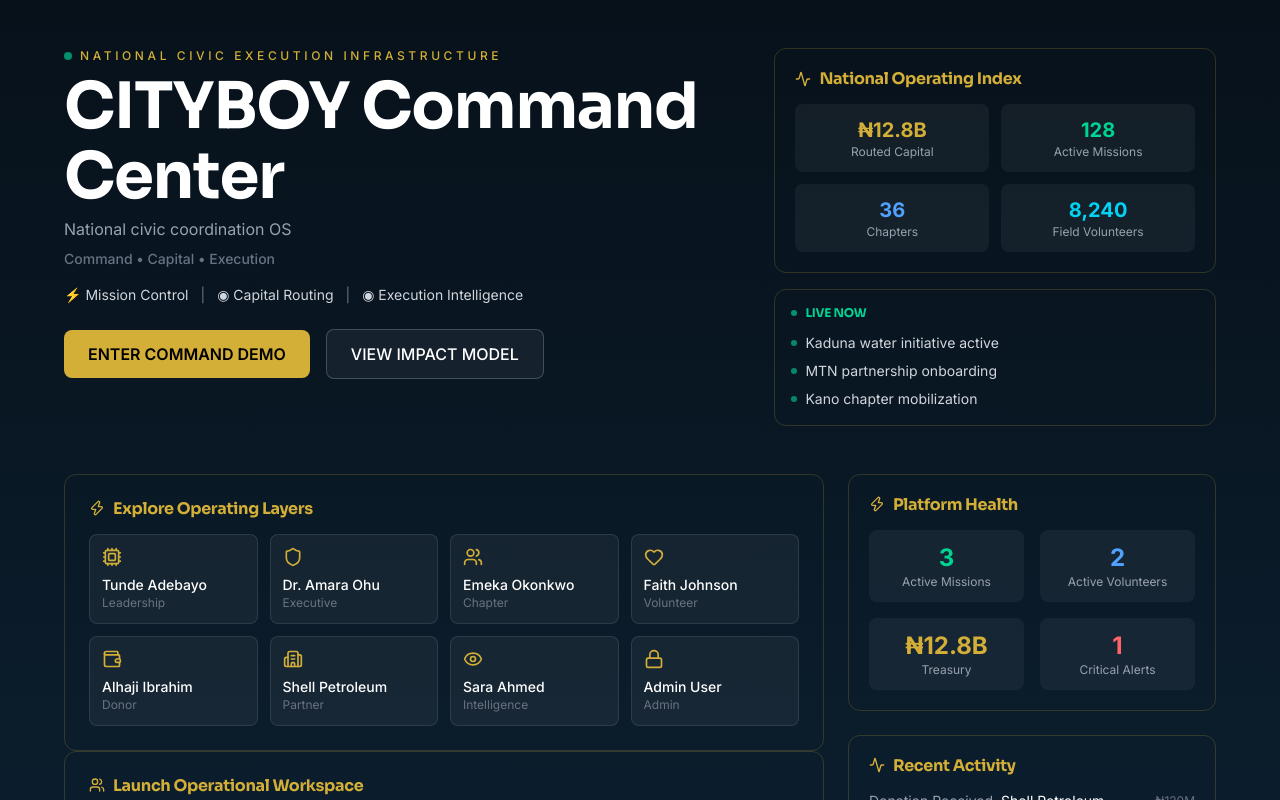
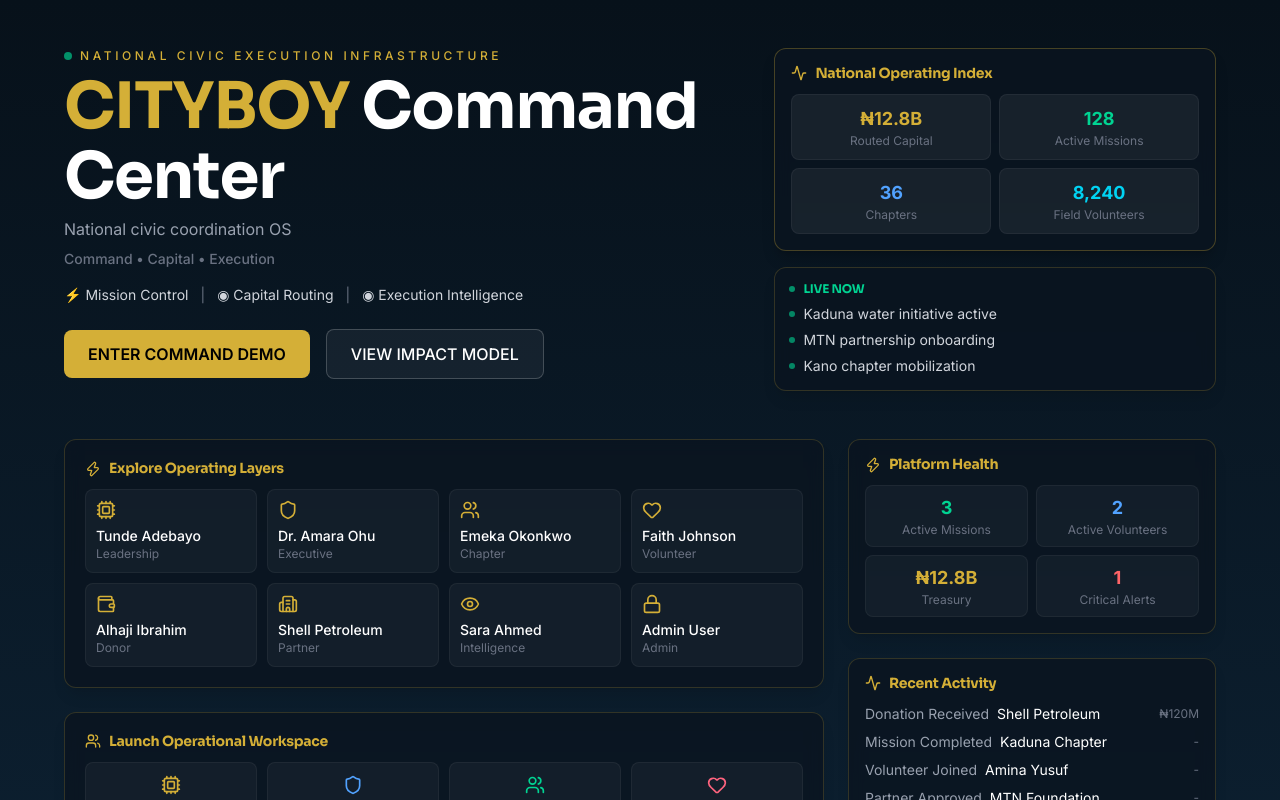
Before and after one commit to klmayua/cityboynew, a React (Vite) app: page /platform in a window 1280 px wide. Shown: the top 800 px of the page. Built offline with nearby package versions, Linux system fonts and the light colour scheme.

Commit message:
Phase Q: Premiumize Platform hero + card surfaces - executive command aesthetic

```diff
--- a/src/pages/platform/PlatformAccessHub.jsx
+++ b/src/pages/platform/PlatformAccessHub.jsx
@@ -40,27 +40,27 @@ function PlatformHealthCard() {
   const activeVolunteers = volunteers?.filter(v => v.status === 'active').length || 0
 
   return (
-    <div className="glass-dark rounded-xl p-5 border border-[#D4AF37]/20">
-      <h3 className="text-[#D4AF37] font-semibold mb-4 flex items-center gap-2">
+    <div className="bg-[#0A1520]/80 backdrop-blur-sm rounded-xl p-4 border border-[#D4AF37]/20 shadow-lg shadow-black/10">
+      <h3 className="text-[#D4AF37] font-semibold mb-3 flex items-center gap-2 text-sm">
         <Zap className="w-4 h-4" />
         Platform Health
       </h3>
-      <div className="grid grid-cols-2 gap-4">
-        <div className="text-center p-3 rounded-lg bg-white/5">
-          <div className="text-2xl font-bold text-emerald-400">{activeMissions}</div>
-          <div className="text-xs text-gray-400">Active Missions</div>
+      <div className="grid grid-cols-2 gap-2">
+        <div className="text-center p-2 rounded-lg bg-white/[0.04] border border-white/5">
+          <div className="text-lg font-bold text-emerald-400">{activeMissions}</div>
+          <div className="text-xs text-gray-500">Active Missions</div>
         </div>
-        <div className="text-center p-3 rounded-lg bg-white/5">
-          <div className="text-2xl font-bold text-blue-400">{activeVolunteers}</div>
-          <div className="text-xs text-gray-400">Active Volunteers</div>
+        <div className="text-center p-2 rounded-lg bg-white/[0.04] border border-white/5">
+          <div className="text-lg font-bold text-blue-400">{activeVolunteers}</div>
+          <div className="text-xs text-gray-500">Active Volunteers</div>
         </div>
-        <div className="text-center p-3 rounded-lg bg-white/5">
-          <div className="text-2xl font-bold text-[#D4AF37]">{treasury?.total || '₦0'}</div>
-          <div className="text-xs text-gray-400">Treasury</div>
+        <div className="text-center p-2 rounded-lg bg-white/[0.04] border border-white/5">
+          <div className="text-lg font-bold text-[#D4AF37]">{treasury?.total || '₦0'}</div>
+          <div className="text-xs text-gray-500">Treasury</div>
         </div>
-        <div className="text-center p-3 rounded-lg bg-white/5">
-          <div className={`text-2xl font-bold ${activeAlerts > 0 ? 'text-red-400' : 'text-emerald-400'}`}>{activeAlerts}</div>
-          <div className="text-xs text-gray-400">Critical Alerts</div>
+        <div className="text-center p-2 rounded-lg bg-white/[0.04] border border-white/5">
+          <div className={`text-lg font-bold ${activeAlerts > 0 ? 'text-red-400' : 'text-emerald-400'}`}>{activeAlerts}</div>
+          <div className="text-xs text-gray-500">Critical Alerts</div>
         </div>
       </div>
     </div>
@@ -75,12 +75,12 @@ function RecentActivityStrip() {
   const recent = activity.slice(0, 5)
 
   return (
-    <div className="glass-dark rounded-xl p-5 border border-[#D4AF37]/20">
-      <h3 className="text-[#D4AF37] font-semibold mb-4 flex items-center gap-2">
+    <div className="bg-[#0A1520]/80 backdrop-blur-sm rounded-xl p-4 border border-[#D4AF37]/20 shadow-lg shadow-black/10">
+      <h3 className="text-[#D4AF37] font-semibold mb-3 flex items-center gap-2 text-sm">
         <Activity className="w-4 h-4" />
         Recent Activity
       </h3>
-      <div className="space-y-3">
+      <div className="space-y-2">
         {recent.map(item => (
           <div key={item.id} className="flex items-center justify-between text-sm">
             <div className="flex items-center gap-2">
@@ -124,8 +124,8 @@ export default function PlatformAccessHub() {
                 <span className="w-2 h-2 rounded-full bg-emerald-400 animate-pulse"></span>
                 <span className="text-[#D4AF37] text-xs uppercase tracking-[0.3em] font-medium">National Civic Execution Infrastructure</span>
               </div>
-              <h1 className="font-h1 text-3xl md:text-4xl text-white mb-1 tracking-tight font-bold">
-                CITYBOY Command Center
+              <h1 className="font-h1 text-2xl md:text-3xl text-white mb-1 tracking-tight font-bold">
+                <span className="text-[#D4AF37]">CITYBOY</span> <span className="text-white">Command Center</span>
               </h1>
               <p className="text-base text-gray-400 mb-2">National civic coordination OS</p>
               <p className="text-sm text-gray-500 font-medium mb-4">Command • Capital • Execution</p>
@@ -147,37 +147,37 @@ export default function PlatformAccessHub() {
             </div>
 
             <div className="md:col-span-2">
-              <div className="glass-dark rounded-xl p-5 border border-[#D4AF37]/20 mb-4">
-                <h3 className="text-[#D4AF37] font-semibold mb-4 flex items-center gap-2">
+              <div className="bg-[#0A1520]/80 backdrop-blur-sm rounded-xl p-4 border border-[#D4AF37]/30 shadow-lg shadow-black/20 mb-4">
+                <h3 className="text-[#D4AF37] font-semibold mb-3 flex items-center gap-2 text-sm">
                   <Activity className="w-4 h-4" />
                   National Operating Index
                 </h3>
-                <div className="grid grid-cols-2 gap-3">
-                  <div className="text-center p-3 rounded-lg bg-white/5">
-                    <div className="text-xl font-bold text-[#D4AF37]">₦12.8B</div>
-                    <div className="text-xs text-gray-400">Routed Capital</div>
+                <div className="grid grid-cols-2 gap-2">
+                  <div className="text-center p-2.5 rounded-lg bg-white/[0.06] border border-white/5">
+                    <div className="text-lg font-bold text-[#D4AF37]">₦12.8B</div>
+                    <div className="text-xs text-gray-500">Routed Capital</div>
                   </div>
-                  <div className="text-center p-3 rounded-lg bg-white/5">
-                    <div className="text-xl font-bold text-emerald-400">128</div>
-                    <div className="text-xs text-gray-400">Active Missions</div>
+                  <div className="text-center p-2.5 rounded-lg bg-white/[0.06] border border-white/5">
+                    <div className="text-lg font-bold text-emerald-400">128</div>
+                    <div className="text-xs text-gray-500">Active Missions</div>
                   </div>
-                  <div className="text-center p-3 rounded-lg bg-white/5">
-                    <div className="text-xl font-bold text-blue-400">36</div>
-                    <div className="text-xs text-gray-400">Chapters</div>
+                  <div className="text-center p-2.5 rounded-lg bg-white/[0.06] border border-white/5">
+                    <div className="text-lg font-bold text-blue-400">36</div>
+                    <div className="text-xs text-gray-500">Chapters</div>
                   </div>
-                  <div className="text-center p-3 rounded-lg bg-white/5">
-                    <div className="text-xl font-bold text-cyan-400">8,240</div>
-                    <div className="text-xs text-gray-400">Field Volunteers</div>
+                  <div className="text-center p-2.5 rounded-lg bg-white/[0.06] border border-white/5">
+                    <div className="text-lg font-bold text-cyan-400">8,240</div>
+                    <div className="text-xs text-gray-500">Field Volunteers</div>
                   </div>
                 </div>
               </div>
 
-              <div className="glass-dark rounded-xl p-4 border border-[#D4AF37]/20">
-                <h4 className="text-emerald-400 text-xs uppercase tracking-wider mb-3 flex items-center gap-2">
+              <div className="bg-[#0A1520]/80 backdrop-blur-sm rounded-xl p-3.5 border border-[#D4AF37]/20 shadow-lg shadow-black/10">
+                <h4 className="text-emerald-400 text-xs uppercase tracking-wider mb-2 flex items-center gap-2">
                   <span className="w-1.5 h-1.5 rounded-full bg-emerald-400 animate-pulse"></span>
                   LIVE NOW
                 </h4>
-                <div className="space-y-2">
+                <div className="space-y-1.5">
                   <div className="flex items-center gap-2 text-sm text-gray-300">
                     <span className="w-1.5 h-1.5 rounded-full bg-emerald-400/60"></span>
                     Kaduna water initiative active
@@ -197,21 +197,21 @@ export default function PlatformAccessHub() {
 
 <div className="grid md:grid-cols-3 gap-6">
             <div className="md:col-span-2">
-              <div className="glass-dark rounded-xl p-6 border border-[#D4AF37]/20">
-                <h3 className="text-[#D4AF37] font-semibold mb-4 flex items-center gap-2">
+              <div className="bg-[#0A1520]/80 backdrop-blur-sm rounded-xl p-5 border border-[#D4AF37]/20 shadow-lg shadow-black/10 mb-6">
+                <h3 className="text-[#D4AF37] font-semibold mb-3 flex items-center gap-2 text-sm">
                   <Zap className="w-4 h-4" />
                   Explore Operating Layers
                 </h3>
-                <div className="grid grid-cols-2 md:grid-cols-4 gap-3">
+                <div className="grid grid-cols-2 md:grid-cols-4 gap-2.5">
                   {demoUsers.map(user => {
                     const RoleIcon = roles.find(r => r.id === user.role)?.icon || Cpu
                     return (
                       <button
                         key={user.email}
                         onClick={() => handleDemoLogin(user.email, user.role)}
-                        className="p-3 rounded-lg bg-white/5 hover:bg-white/10 border border-white/10 hover:border-[#D4AF37]/30 transition-all text-left"
+                        className="p-2.5 rounded-lg bg-white/[0.04] hover:bg-white/[0.08] border border-white/5 hover:border-[#D4AF37]/40 transition-all text-left"
                       >
-                        <RoleIcon className="w-5 h-5 text-[#D4AF37] mb-2" />
+                        <RoleIcon className="w-5 h-5 text-[#D4AF37] mb-1.5" />
                         <div className="text-white text-sm font-medium">{user.name}</div>
                         <div className="text-gray-500 text-xs capitalize">{user.role}</div>
                       </button>
@@ -220,21 +220,21 @@ export default function PlatformAccessHub() {
                 </div>
               </div>
 
-              <div className="glass-dark rounded-xl p-6 border border-[#D4AF37]/20">
-                <h3 className="text-[#D4AF37] font-semibold mb-4 flex items-center gap-2">
+              <div className="bg-[#0A1520]/80 backdrop-blur-sm rounded-xl p-5 border border-[#D4AF37]/20 shadow-lg shadow-black/10">
+                <h3 className="text-[#D4AF37] font-semibold mb-3 flex items-center gap-2 text-sm">
                   <Users className="w-4 h-4" />
                   Launch Operational Workspace
                 </h3>
-                <div className="grid grid-cols-2 md:grid-cols-4 gap-3">
+                <div className="grid grid-cols-2 md:grid-cols-4 gap-2.5">
                   {roles.map(role => {
                     const RoleIcon = role.icon
                     return (
                       <button
                         key={role.id}
                         onClick={() => handleRoleSelect(role.id)}
-                        className="p-4 rounded-lg bg-white/5 hover:bg-white/10 border border-white/10 hover:border-[#D4AF37]/30 transition-all text-center"
+                        className="p-3 rounded-lg bg-white/[0.04] hover:bg-white/[0.08] border border-white/5 hover:border-[#D4AF37]/40 transition-all text-center"
                       >
-                        <RoleIcon className={`w-6 h-6 ${role.color} mx-auto mb-2`} />
+                        <RoleIcon className={`w-5 h-5 ${role.color} mx-auto mb-1.5`} />
                         <div className="text-white text-sm font-medium">{role.label}</div>
                         <div className="text-gray-500 text-xs">{role.desc}</div>
                       </button>
```
